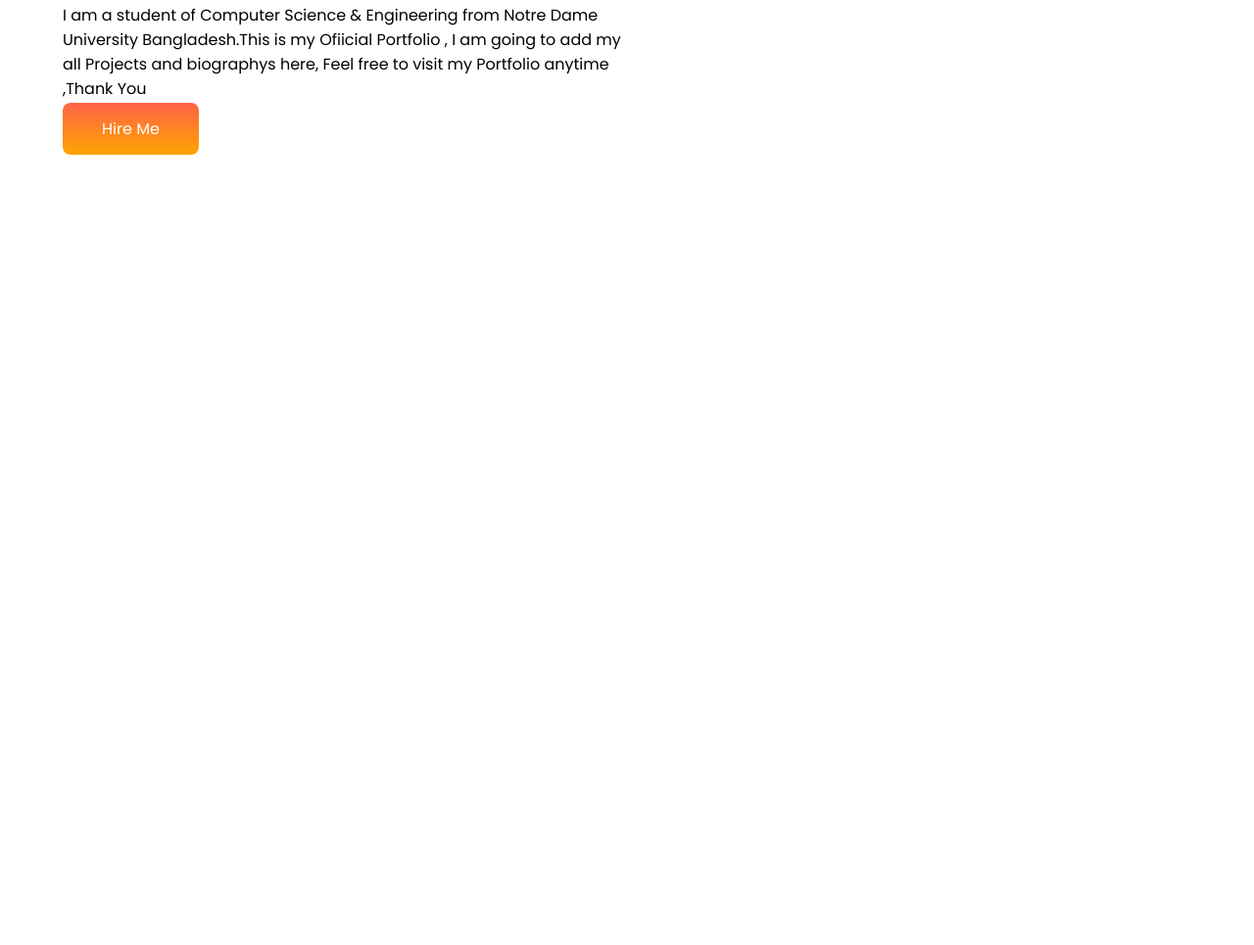
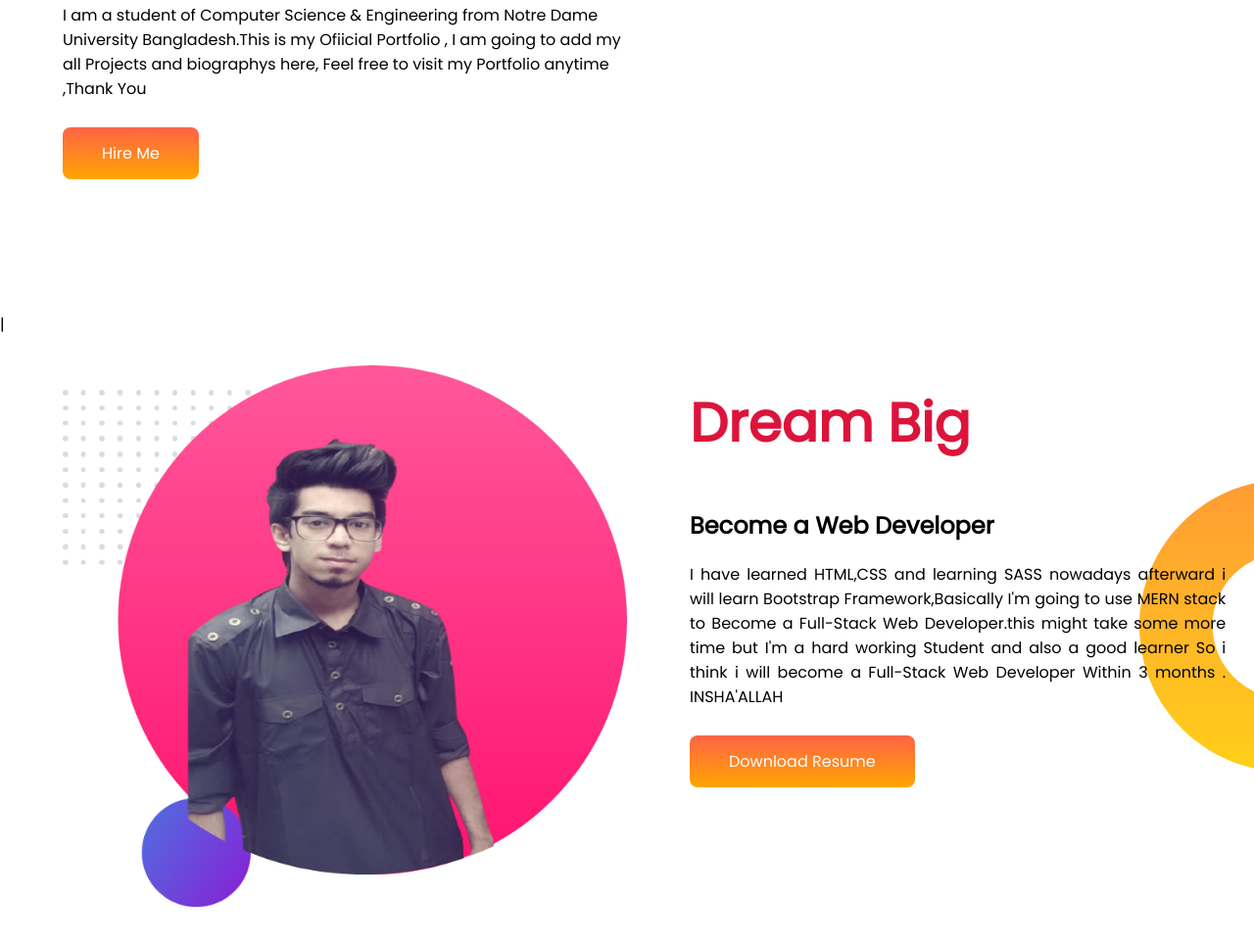
Before and after one commit to Rafff-byte/developer-portfolio, a plain HTML site: page index.html in a window 1280 px wide. Shown: the part 487-1452 px from the top of the page at 98% size. Before the commit the page ends 800 px from the top, so only its background shows below. Drawn offline with Linux system fonts and the light colour scheme.

Commit message:
second-section added

```diff
--- a/index.html
+++ b/index.html
@@ -16,11 +16,21 @@
     <h1><span class="orange">Tahmim Khan's</span> Portfolio </h1>
     <h3 style="font-family: Arial, Helvetica, sans-serif;">Bsc,Computer Science & Engineering,Notre Dame University Bangladesh</h3>
     <h4 style="font-family: Arial, Helvetica, sans-serif;">Junior Web Developer</h4>
-    <p>I am a student of Computer Science & Engineering from Notre Dame University Bangladesh.This is my Ofiicial Portfolio , I am going to add my all Projects and biographys here, Feel free to visit my Portfolio anytime ,Thank You </p>
+    <p>I am a student of Computer Science & Engineering from Notre Dame University Bangladesh.This is my Ofiicial Portfolio , I am going to add my all Projects and biographys here, Feel free to visit my Portfolio anytime ,Thank You </p><br>
     <a class="link-button" href="https://www.linkedin.com/in/tahmim-khan-rafi-44b994218/ " target="_blank">Hire Me</a>
 
 </div>
     <div class="half-width"><img src="./rafi.png" alt=""></div>
+</section>|
+<section class="dream-big">
+    <div class="half-width"><img src="./rafi2.png" alt=""></div>
+    <div class="half-width">
+<h1 style="color:crimson ;">Dream Big</h1>
+<h2>Become a Web Developer</h2>
+<p style="text-align: justify ; padding-right: 5% ; " >I have learned HTML,CSS and learning SASS nowadays afterward i will learn Bootstrap Framework,Basically I'm going to use MERN stack to Become a Full-Stack Web Developer.this might take some more time but I'm a hard working Student and also a good learner So i think i will become a Full-Stack Web Developer Within 3 months . INSHA'ALLAH</p><br>
+<a class="link-button" href="https://www.linkedin.com/in/tahmim-khan-rafi-44b994218/ " target="_blank">Download Resume</a>
+
+    </div>
 </section>
 </body>
 </html>
--- a/style.css
+++ b/style.css
@@ -33,3 +33,12 @@ section {
   background-image: url(./banner.png);
   background-repeat: no-repeat;
 }
+section {
+  display: flex;
+  margin-bottom: 150px;
+}
+.dream-big {
+  background-image: url(./banner2.png);
+  background-repeat: no-repeat;
+  background-position: right;
+}
```
Also changed, not shown: banner2.png (added), rafi2.png (added).
